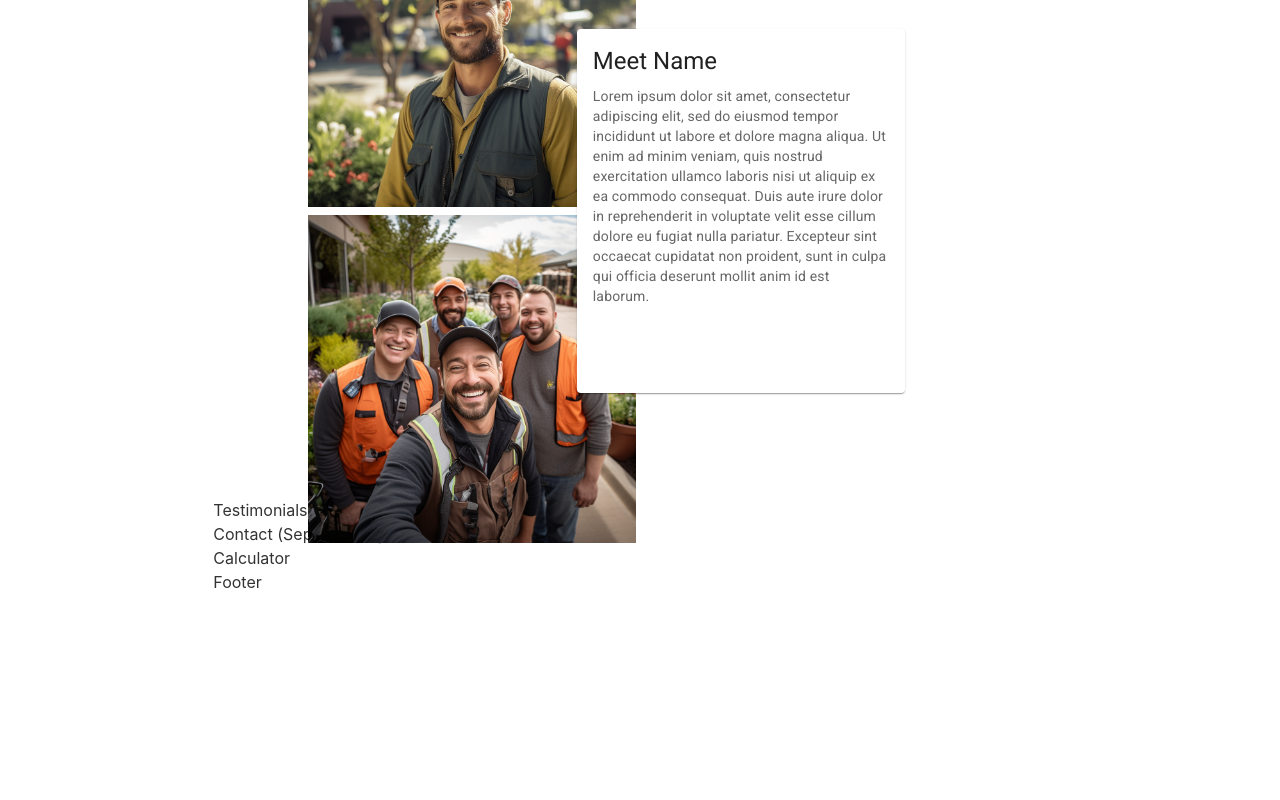
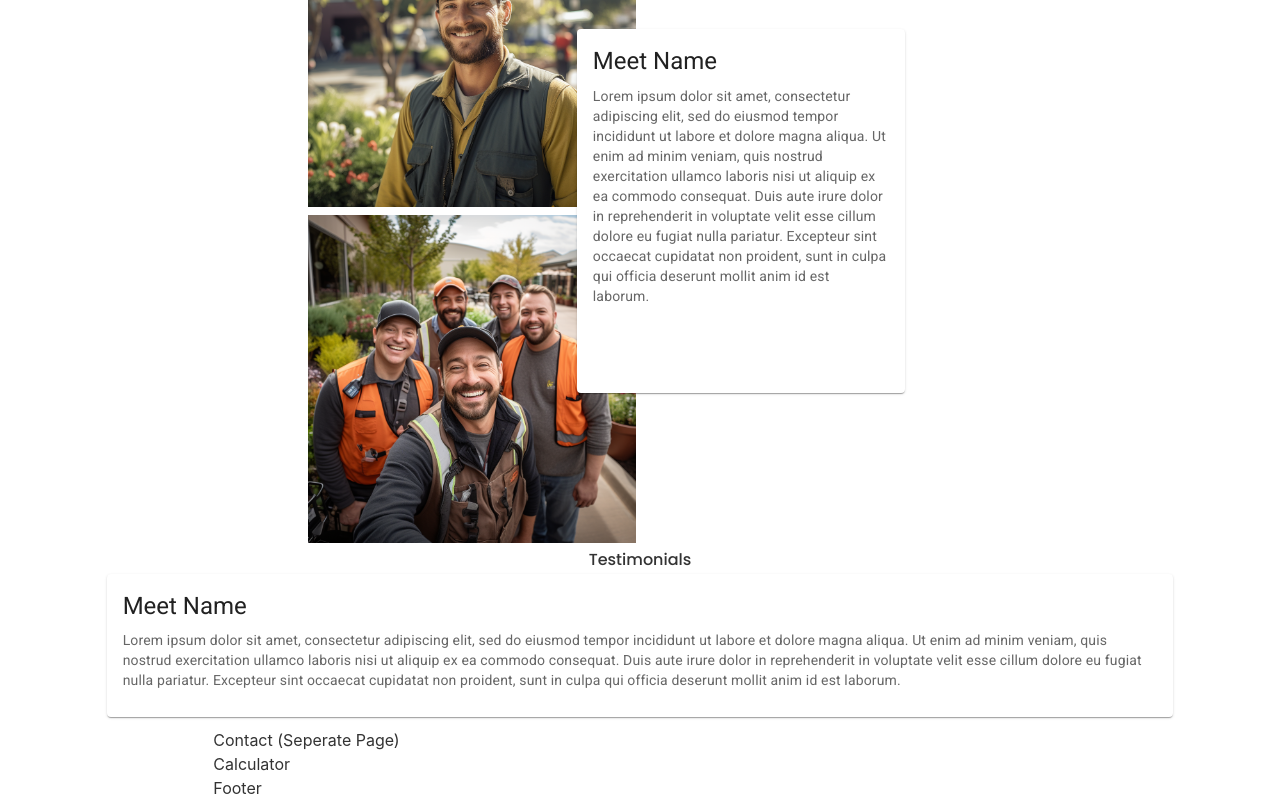
Before and after one commit to johnlundy94/landscape, a React (Create React App) app: page / in a window 1280 px wide. Shown: the part 1860-2660 px from the top of the page. Before the commit the page ends 2454 px from the top, so only its background shows below. Built offline with nearby package versions, Linux system fonts and the light colour scheme.

Commit message:
Base testimonials component implemented

```diff
--- a/src/components/About.js
+++ b/src/components/About.js
@@ -10,7 +10,7 @@ function About() {
     <div className="about-container">
       <h1 className="about-title">About Us</h1>
 
-      <Card className="card">
+      <Card className="about-card">
         <CardContent>
           <Typography
             gutterBottom
--- a/src/components/Testimonials.js
+++ b/src/components/Testimonials.js
@@ -1,9 +1,34 @@
+import Card from "@mui/material/Card";
+import CardContent from "@mui/material/CardContent";
+import Typography from "@mui/material/Typography";
 import "../styles/Testimonials.css";
 
 function Testimonials() {
   return (
-    <div className="Testimonials" id="testimonials">
-      Testimonials
+    <div className="testimonials-container">
+      <h1 className="testimonials-title">Testimonials</h1>
+
+      <Card className="testimonials-card">
+        <CardContent>
+          <Typography
+            gutterBottom
+            variant="h5"
+            component="div"
+            className="color"
+          >
+            Meet Name
+          </Typography>
+          <Typography variant="body2" color="text.secondary">
+            Lorem ipsum dolor sit amet, consectetur adipiscing elit, sed do
+            eiusmod tempor incididunt ut labore et dolore magna aliqua. Ut enim
+            ad minim veniam, quis nostrud exercitation ullamco laboris nisi ut
+            aliquip ex ea commodo consequat. Duis aute irure dolor in
+            reprehenderit in voluptate velit esse cillum dolore eu fugiat nulla
+            pariatur. Excepteur sint occaecat cupidatat non proident, sunt in
+            culpa qui officia deserunt mollit anim id est laborum.
+          </Typography>
+        </CardContent>
+      </Card>
     </div>
   );
 }
--- a/src/styles/About.css
+++ b/src/styles/About.css
@@ -13,7 +13,7 @@
     text-align: center;
 }
 
-.card {
+.about-card {
     max-width: 100%;
     z-index: 2;
     grid-row: 2 / span 4;
@@ -40,7 +40,7 @@
 
 
 @media (max-width: 1381px) {
-    .card {
+    .about-card {
         margin-top: 150px;
         margin-bottom: 150px;
         grid-column: 8 / span 5;
@@ -48,7 +48,7 @@
   }
 
   @media (max-width: 1146px) {
-    .card {
+    .about-card {
         margin-top: 100px;
         margin-bottom: 100px;
         grid-column: 8 / span 5;
@@ -56,7 +56,7 @@
   }
 
   @media (max-width: 1034px) {
-    .card {
+    .about-card {
         margin-top: 50px;
         margin-bottom: 50px;
         grid-column: 8 / span 5;
@@ -73,7 +73,7 @@
 
         grid-column: 3 / span 6;
     }
-    .card {
+    .about-card {
         margin-top: 50px;
         margin-bottom: 50px;
         grid-column: 8 / span 5;
@@ -82,21 +82,21 @@
 
   @media (max-width: 828px) {
 
-    .card {
+    .about-card {
 
         grid-column: 8 / span 7;
     }
   }
 
   @media (max-width: 828px) {
-    .card {
+    .about-card {
         margin-top: 25px;
         margin-bottom: 25px;
     }
   }
 
   @media (max-width: 669px) {
-    .card {
+    .about-card {
         margin-top: 10px;
         margin-bottom: 10px;
     }
@@ -112,7 +112,7 @@
 
         grid-column: 1 / span 8;
     }
-    .card {
+    .about-card {
         margin-top: 50px;
         margin-bottom: 50px;
         grid-column: 8 / span 9;
@@ -120,14 +120,14 @@
   }
 
   @media (max-width: 540px) {
-    .card {
+    .about-card {
         margin-top: 5px;
         margin-bottom: 5px;
     }
   }
 
   @media (max-width: 632px) {
-    .card {
+    .about-card {
         grid-column: 7 / span 10;
     }
   }
@@ -145,7 +145,7 @@
         grid-column: 9 / span 8;
         grid-row: 2 / span 4;
     }
-    .card {
+    .about-card {
         margin-top: 30px;
         grid-column: 1 / span 16;
         grid-row: 5 / span 5;
--- a/src/styles/Testimonials.css
+++ b/src/styles/Testimonials.css
@@ -1,5 +1,18 @@
-.Testimonials{
+.testimonials-container{
+    padding-top: 50px;
     display: grid;
-    grid-column: 3 / span 8;
+    gap: .5rem;
+    grid-template-rows: 10% repeat(2, auto);
+    grid-column: 2 / span 10;
     width: 100%;
 }
+
+.testimonials-title {
+    text-align: center;
+}
+
+.testimonials-card {
+    max-width: 100%;
+    z-index: 2;
+    grid-row: 2;
+}
```
Also changed, not shown: src/data/testimonialsData.js (added, +25 -0 lines).
